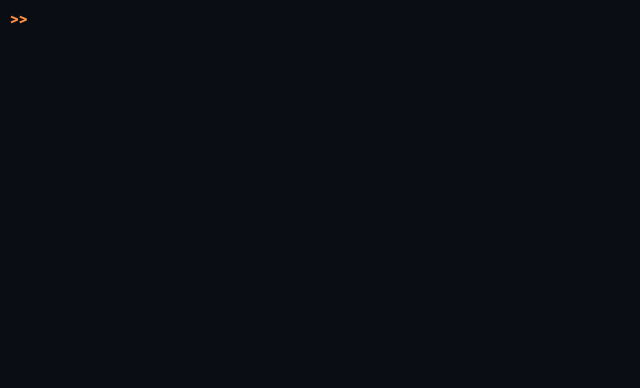
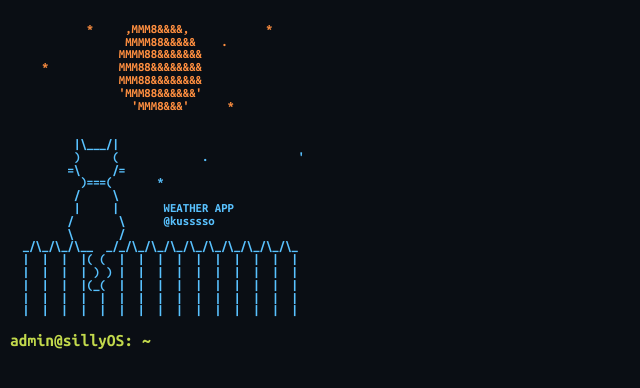
Before and after one commit to trandangduat/weather-app, a plain HTML site: page index.html in a window 1280 px wide. Shown: the whole page, without its empty margins (0-640 px from the left). Drawn offline with Linux system fonts and the light colour scheme.

Commit message:
Add ASCII banner + minor fixes

```diff
--- a/index.html
+++ b/index.html
@@ -7,9 +7,36 @@
     <script src = "bundle.js" defer></script>
 </head>
 <body id = "terminal">
+    <div class = "line instruct" style = "font-size: 0.8rem; font-weight: bold;">
+        <pre>
+            <pre class = "warning">
+            *     ,MMM8&&&&,            *
+                  MMMM88&&&&&    .
+                 MMMM88&&&&&&&
+     *           MMM88&&&&&&&&
+                 MMM88&&&&&&&&
+                 'MMM88&&&&&&'
+                   'MMM8&&&'      *
+            </pre>
+          |\___/|
+          )     (             .              '
+         =\     /=
+           )===(       *
+          /     \
+          |     |       WEATHER APP
+         /       \      @kusssso
+         \       /
+  _/\_/\_/\__  _/_/\_/\_/\_/\_/\_/\_/\_/\_/\_
+  |  |  |  |( (  |  |  |  |  |  |  |  |  |  |
+  |  |  |  | ) ) |  |  |  |  |  |  |  |  |  |
+  |  |  |  |(_(  |  |  |  |  |  |  |  |  |  |
+  |  |  |  |  |  |  |  |  |  |  |  |  |  |  |
+  |  |  |  |  |  |  |  |  |  |  |  |  |  |  |
+        </pre>
+    </div>
     <div class = "line command">
         <form action = "#" method = "post">
-            <input type = "text" name = "city" id = "city" autofocus>
+            <input type = "text" name = "city" id = "city" onblur = "this.focus()" autofocus>
         </form>
     </div>
 </body>
```
Also changed, not shown: bundle.js.
